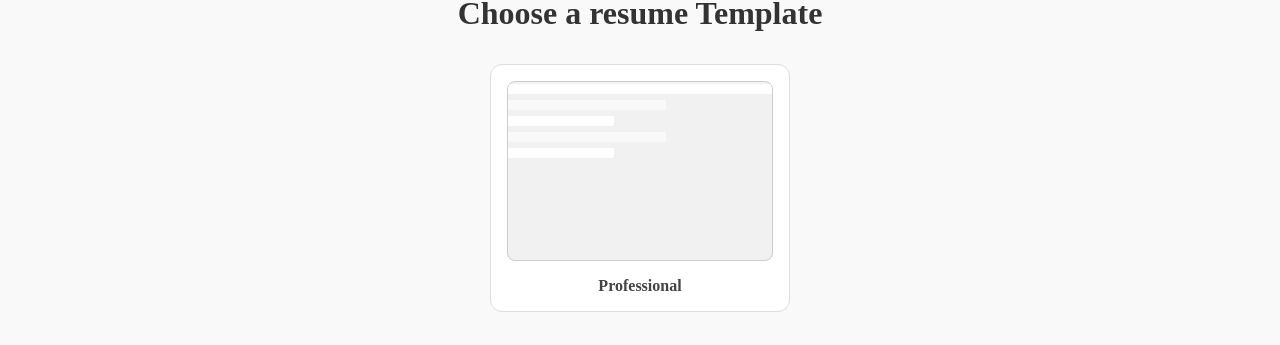
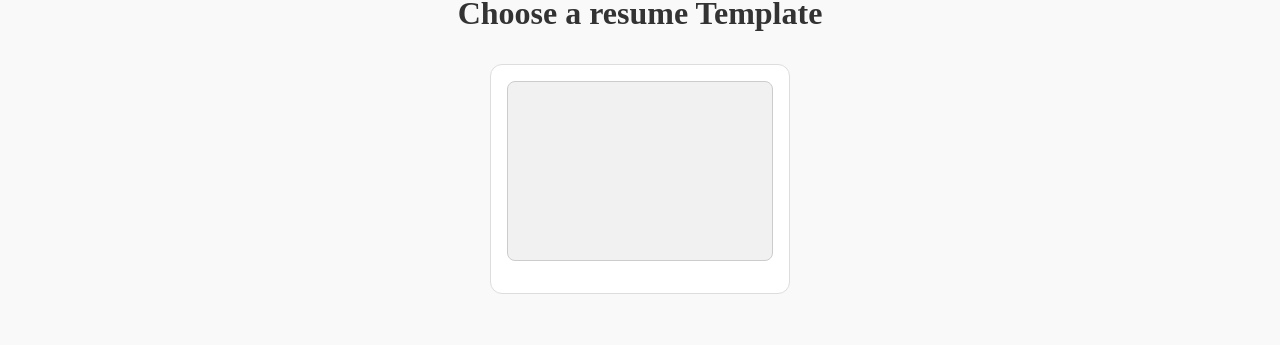
Before and after one commit to YashRajput74/ResumeBuilder, a React (Vite) app: page / in a window 1280 px wide. Shown: the part 406-751 px from the top of the page. Built offline with nearby package versions, Linux system fonts and the light colour scheme.

Commit message:
changed the data

```diff
--- a/src/App.jsx
+++ b/src/App.jsx
@@ -4,7 +4,7 @@ import Header from "./Components/Header"
 import Hero from "./Components/Hero"
 import TemplateSection from "./Components/TemplateSection"
 import ResumeRenderer from "./Components/ResumeRenderer"
-import templates from "./data/templates"
+import {templates} from "./data/templates"
 import mockUserData from "./data/mockUserData"
 
 export default function App() {
--- a/src/Components/TemplateSection.jsx
+++ b/src/Components/TemplateSection.jsx
@@ -6,17 +6,7 @@ export default function TemplateSection({templates,onSelectTemplate}) {
                 {templates.map((template, index) => (
                     <div key={index} className="templateCard" onClick={()=>{onSelectTemplate(template)}}>
                         <div className="templatePreview">
-                            {template.sections.map((section, i) => (
-                                <div
-                                    key={i}
-                                    style={{
-                                        width: section.style.width,
-                                        height: "10px",
-                                        background: section.style.background,
-                                        marginBottom: "4px"
-                                    }}
-                                ></div>
-                            ))}
+
                         </div>
                         <p>{template.name}</p>
                     </div>
--- a/src/data/mockUserData.js
+++ b/src/data/mockUserData.js
@@ -1,41 +1,38 @@
 const mockUserData = {
+    name: "Ayesha Takia",
     firstName: "Ayesha",
     lastName: "Takia",
-    dateOfBirth: "2025-09-15",
     email: "ayesha.takia@example.com",
     phoneNo: "+91 9876543210",
     address: "123, Park Lane, Delhi, India",
-    summary: "Enthusiastic and detail-oriented web developer with a passion for building dynamic user interfaces using React. Strong background in team projects and API integrations.",
+    summary: "Enthusiastic and detail-oriented web developer...",
     profilePhoto: "",
+    linkedin: "linkedin.com/in/ayeshatakia",
+    skype: "ayesha.takia",
+
+    skills: ["JavaScript", "React", "HTML5", "CSS3", "Git & GitHub"],
+
     projects: [
         {
             Title: "Personal Portfolio Website",
             Link: "https://ayesha-portfolio.netlify.app",
-            Description: "Developed a responsive personal portfolio using React and CSS showcasing projects and blogs."
+            Description: "Developed a responsive personal portfolio..."
         },
         {
             Title: "Weather App",
             Link: "https://github.com/ayesha/weather-app",
-            Description: "A weather forecast app built with OpenWeatherMap API, displaying current weather by location."
+            Description: "A weather forecast app built with..."
         }
-    ],
-
-    skills: [
-        { skill: "JavaScript" },
-        { skill: "React" },
-        { skill: "HTML5" },
-        { skill: "CSS3" },
-        { skill: "Git & GitHub" }
     ],
 
     achievements: [
         {
             Title: "Top 5 Finalist - Hackathon",
-            Description: "Built a disaster alert app during a 24-hour college hackathon."
+            Description: "Built a disaster alert app during a 24-hour..."
         },
         {
             Title: "Open Source Contributor",
-            Description: "Contributed to documentation and bug fixes in a React open-source project."
+            Description: "Contributed to documentation and bug fixes..."
         }
     ],
 
@@ -46,15 +43,15 @@ const mockUserData = {
             City: "Delhi",
             "Start Date": "2017",
             "End Date": "2019",
-            Description: "Completed high school with a focus on PCM and Computer Science."
+            Description: "Completed high school with focus on..."
         },
         {
             School: "XYZ Institute of Technology",
             Degree: "B.Tech in Computer Science",
             City: "Delhi",
             "Start Date": "2019",
-            "End Date" : "2023",
-            Description: "Learned web development, data structures, and software engineering."
+            "End Date": "2023",
+            Description: "Learned web development, DSA, etc."
         }
     ],
 
@@ -63,9 +60,13 @@ const mockUserData = {
             Role: "Frontend Developer Intern",
             Organization: "TechNova Pvt Ltd",
             Location: "Remote",
-            "Start Date": 2023,
-            "End Date": 2024,
-            Description: "Built reusable React components, integrated REST APIs, and improved UI performance."
+            "Start Date": "2023",
+            "End Date": "2024",
+            Description: [
+                "Built reusable React components",
+                "Integrated REST APIs",
+                "Improved UI performance"
+            ]
         }
     ],
 
@@ -73,12 +74,12 @@ const mockUserData = {
         {
             Title: "React - Frontend Library",
             Organization: "freeCodeCamp",
-            Date: 2023
+            Date: "2023"
         },
         {
             Title: "Responsive Web Design",
             Organization: "Coursera",
-            Date: 2022
+            Date: "2022"
         }
     ]
 };
--- a/src/data/templates.js
+++ b/src/data/templates.js
@@ -1,248 +1,22 @@
-const templates = [
-    {
-        name: "Professional",
-        fontFamily: "Roboto, sans-serif",
-        headingStyle: {
-            fontWeight: "700",
-            fontSize: "1.2rem",
-            textTransform: "uppercase"
+export const template1 = {
+    layout: {
+        grid: {
+            templateRows: 'auto auto 1fr',
+            templateColumns: '1fr 1fr 1fr',
+            areas: [
+                { name: 'header', colStart: 1, colEnd: 4, rowStart: 1, rowEnd: 2, sections: ["personalInfo"]},
+                { name: 'leftColumn', colStart: 1, colEnd: 2, rowStart: 2, rowEnd: 3, sections: ["education", "workExperience"] },
+                { name: 'rightColumn', colStart: 2, colEnd: 4, rowStart: 2, rowEnd: 3, sections: ["skills", "projects"] },
+            ]
         },
-        sections: [
-            {
-                name: "summary",
-                style: {
-                    width: "100%",
-                    background: "#ffffff",
-                    order: 1,
-                    padding: "16px"
-                }
-            },
-            {
-                name: "experience",
-                style: {
-                    width: "60%",
-                    background: "#f9f9f9",
-                    order: 2,
-                    padding: "16px"
-                }
-            },
-            {
-                name: "skills",
-                style: {
-                    width: "40%",
-                    background: "#ffffff",
-                    order: 2,
-                    padding: "16px"
-                }
-            },
-            {
-                name: "education",
-                style: {
-                    width: "60%",
-                    background: "#f9f9f9",
-                    order: 3,
-                    padding: "16px"
-                }
-            },
-            {
-                name: "projects",
-                style: {
-                    width: "40%",
-                    background: "#ffffff",
-                    order: 3,
-                    padding: "16px"
-                }
-            },
-            {
-                name: "achievements",
-                style: {
-                    width: "100%",
-                    background: "#f1f1f1",
-                    order: 4,
-                    padding: "16px"
-                }
-            }
-        ]
+        fontFamily: "Lato",
+        fontSize: "40px",
+        colorScheme: {
+            primary: "#3498DB",
+            background: "#FFFFFF",
+            text: "#333333"
+        }
     }
-]
+};
 
-/* const groupedSections = {
-    "1": [{
-        name: "summary",
-        style: {
-            width: "100%",
-            background: "#ffffff",
-            order: 1,
-            padding: "16px"
-        }
-    }],
-    "2": [{
-        name: "experience",
-        style: {
-            width: "60%",
-            background: "#f9f9f9",
-            order: 2,
-            padding: "16px"
-        }
-    },
-    {
-        name: "skills",
-        style: {
-            width: "40%",
-            background: "#ffffff",
-            order: 2,
-            padding: "16px"
-        }
-    }],
-    "3": [{
-        name: "education",
-        style: {
-            width: "60%",
-            background: "#f9f9f9",
-            order: 3,
-            padding: "16px"
-        }
-    },
-    {
-        name: "projects",
-        style: {
-            width: "40%",
-            background: "#ffffff",
-            order: 3,
-            padding: "16px"
-        }
-    }],
-    "4": [{
-        name: "achievements",
-        style: {
-            width: "100%",
-            background: "#f1f1f1",
-            order: 4,
-            padding: "16px"
-        }
-    }]
-}
- */
-export default templates;
-
-/*
-export const templates = [
-    {
-        id: "classic",
-        name: "Classic",
-        primaryColor: "#000000",
-        fontFamily: "serif",
-        layout: [
-            {
-                id: "personal",
-                order: 1,
-                style: { width: "100%", padding: "16px", background: "#fff" }
-            },
-            {
-                id: "experience",
-                order: 2,
-                style: { width: "100%", padding: "16px", background: "#f5f5f5" }
-            },
-            {
-                id: "education",
-                order: 3,
-                style: { width: "100%", padding: "16px", background: "#fff" }
-            },
-            {
-                id: "skills",
-                order: 4,
-                style: { width: "100%", padding: "16px", background: "#f5f5f5" }
-            }
-        ]
-    },
-    {
-        id: "modern",
-        name: "Modern",
-        primaryColor: "#0077cc",
-        fontFamily: "sans-serif",
-        layout: [
-            {
-                id: "personal",
-                order: 1,
-                style: { width: "100%", padding: "16px", background: "#fff" }
-            },
-            {
-                id: "skills",
-                order: 2,
-                style: { width: "100%", padding: "16px", background: "#e6f0fa" }
-            },
-            {
-                id: "experience",
-                order: 3,
-                style: { width: "100%", padding: "16px", background: "#fff" }
-            },
-            {
-                id: "education",
-                order: 4,
-                style: { width: "100%", padding: "16px", background: "#f9f9f9" }
-            }
-        ]
-    },
-    {
-        id: "professional-two-column",
-        name: "Professional Two Column",
-        primaryColor: "#1a1a1a",
-        fontFamily: "Roboto, sans-serif",
-        layout: [
-            {
-                id: "summary",
-                order: 1,
-                style: {
-                    width: "100%",
-                    background: "#ffffff",
-                    padding: "16px"
-                }
-            },
-            {
-                id: "experience",
-                order: 2,
-                style: {
-                    width: "60%",
-                    background: "#f9f9f9",
-                    padding: "16px"
-                }
-            },
-            {
-                id: "skills",
-                order: 2,
-                style: {
-                    width: "40%",
-                    background: "#ffffff",
-                    padding: "16px"
-                }
-            },
-            {
-                id: "education",
-                order: 3,
-                style: {
-                    width: "60%",
-                    background: "#f9f9f9",
-                    padding: "16px"
-                }
-            },
-            {
-                id: "projects",
-                order: 3,
-                style: {
-                    width: "40%",
-                    background: "#ffffff",
-                    padding: "16px"
-                }
-            },
-            {
-                id: "achievements",
-                order: 4,
-                style: {
-                    width: "100%",
-                    background: "#f1f1f1",
-                    padding: "16px"
-                }
-            }
-        ]
-    }
-]; */
+export const templates=[template1];
```
Also changed, not shown: src/Components/ResumeRenderer.jsx (+4 -69 lines).
